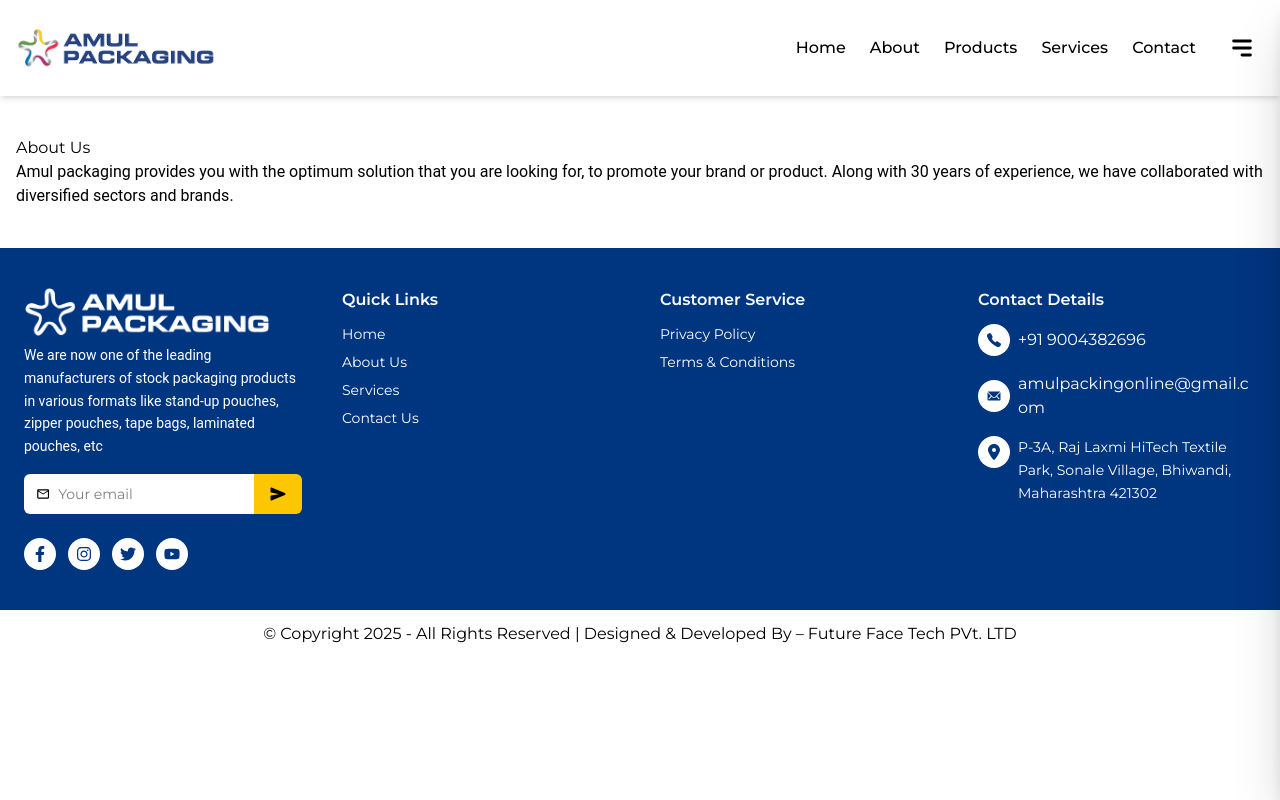
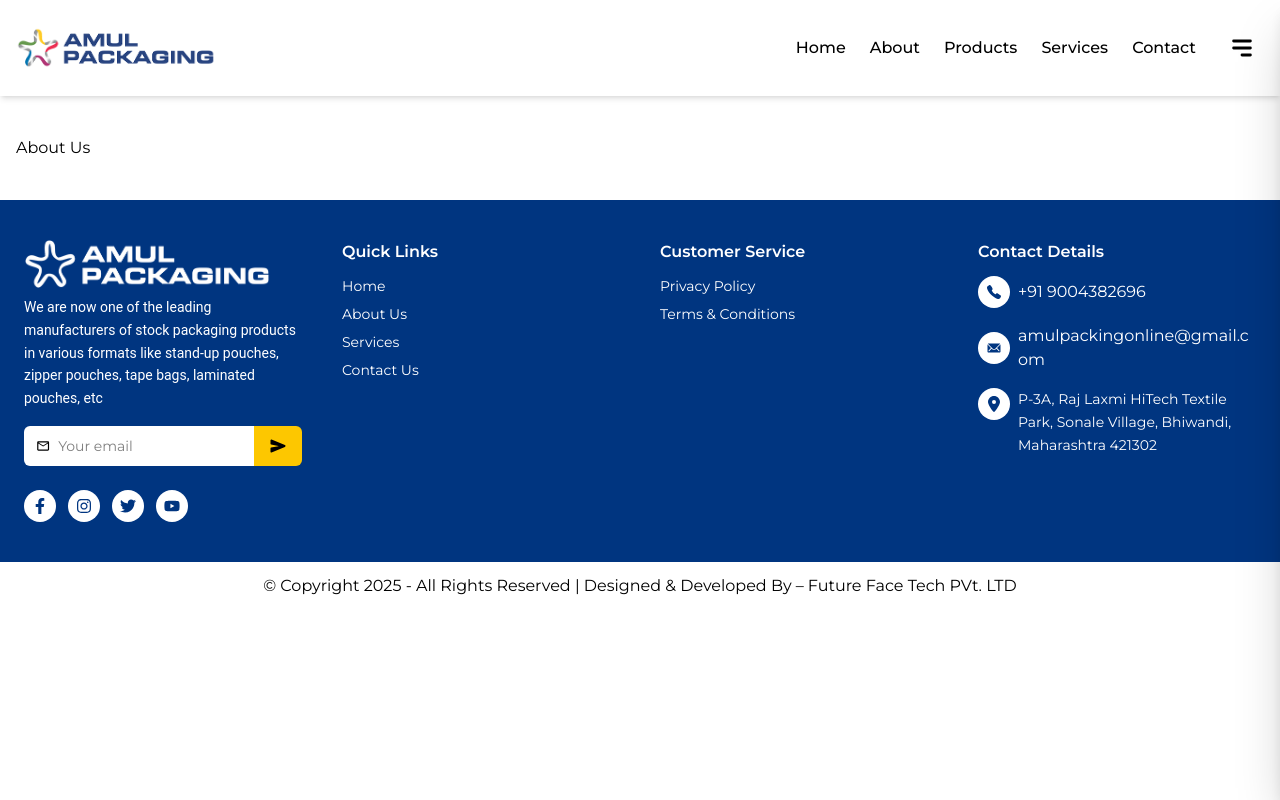
Before and after one commit to saurav2817/AmulPackaging, a React (Vite) app: page /about in a window 1280 px wide. Built offline with nearby package versions, Linux system fonts and the light colour scheme.

Commit message:
Update About.jsx

```diff
--- a/src/pages/About.jsx
+++ b/src/pages/About.jsx
@@ -5,7 +5,8 @@
         <>
             <main className="container mx-auto px-4 py-10">
                 <h1>About Us</h1>
-                <p>Amul packaging provides you with the optimum solution that you are looking for, to promote your brand or product. Along with 30 years of experience, we have collaborated with diversified sectors and brands.</p>
+
+
             </main>
         </>
     );
```
